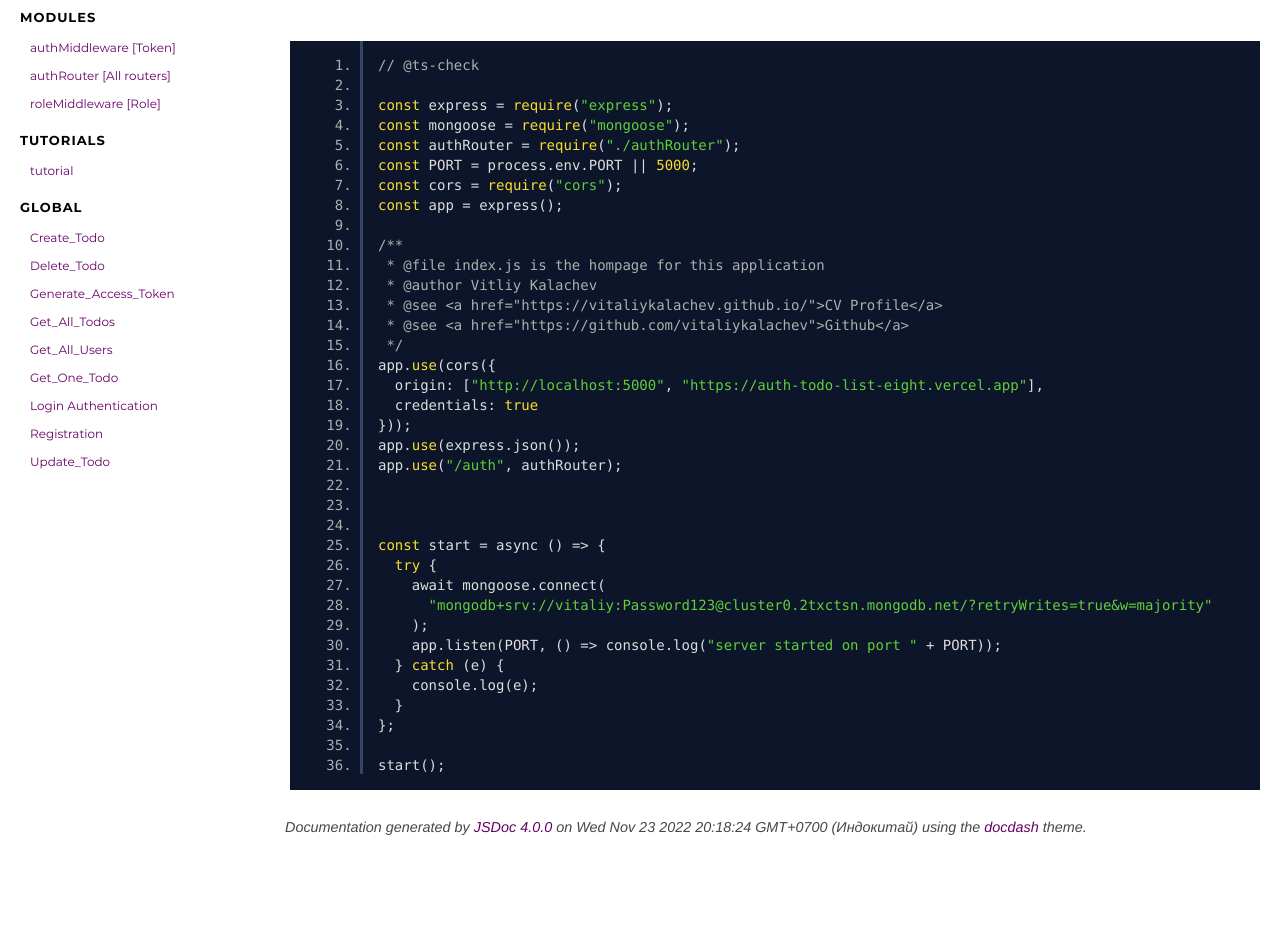
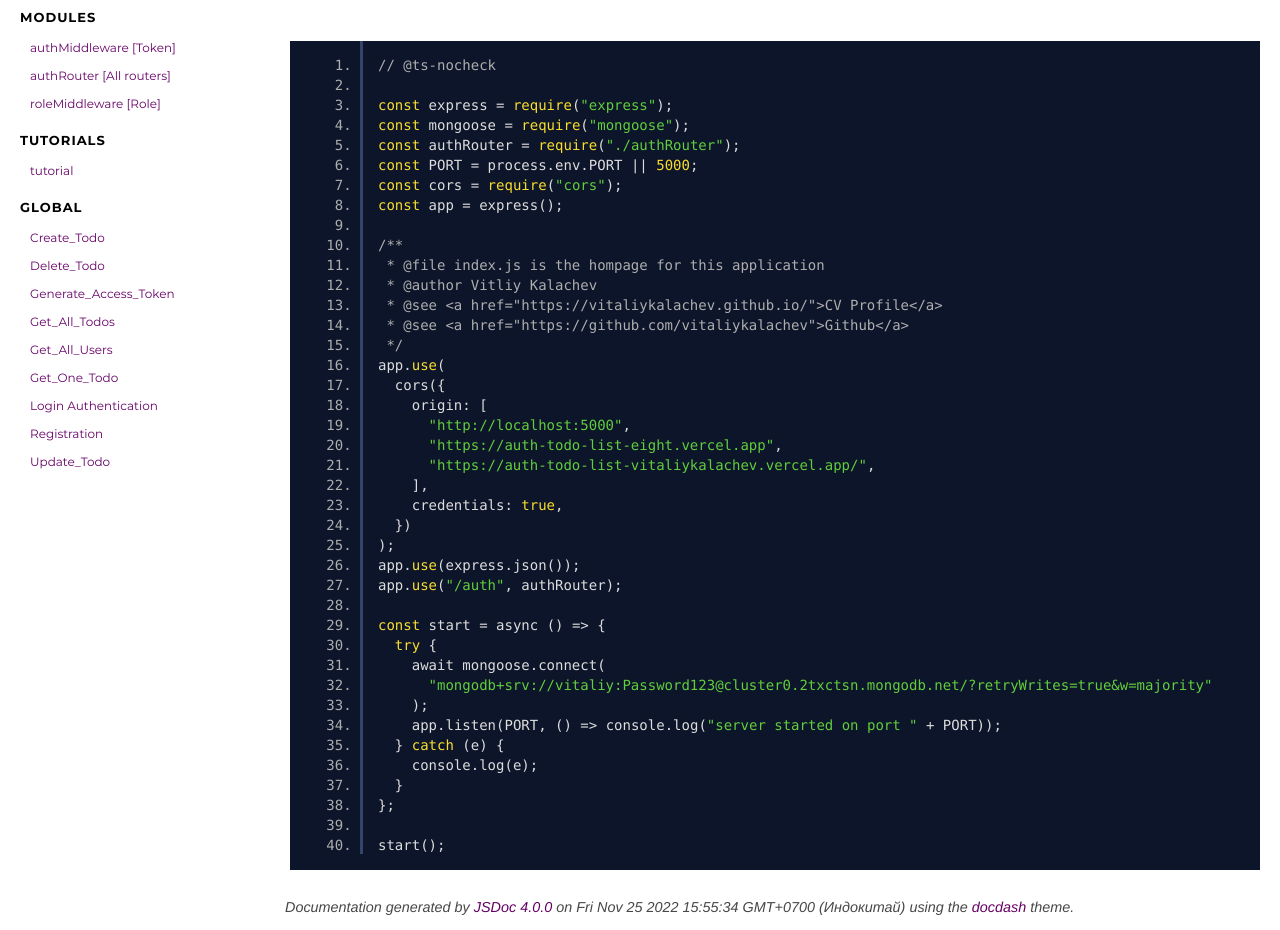
Before and after one commit to vitaliykalachev/Auth-TODO-Api-Node-Express-MongoDB-JSdoc, a website: page docs/index.js.html in a window 1280 px wide. Shown: the part 103-1033 px from the top of the page. Before the commit the page ends 953 px from the top, so only its background shows below. Drawn offline with Linux system fonts and the light colour scheme.

Commit message:
jsdoc add to deploy.yml

```diff
--- a/docs/index.js.html
+++ b/docs/index.js.html
@@ -45,7 +45,7 @@
 
     <section>
         <article>
-            <pre class="prettyprint source linenums"><code>// @ts-check
+            <pre class="prettyprint source linenums"><code>// @ts-nocheck
 
 const express = require("express");
 const mongoose = require("mongoose");
@@ -60,14 +60,18 @@
  * @see &lt;a href="https://vitaliykalachev.github.io/">CV Profile&lt;/a>
  * @see &lt;a href="https://github.com/vitaliykalachev">Github&lt;/a>
  */
-app.use(cors({
-  origin: ["http://localhost:5000", "https://auth-todo-list-eight.vercel.app"],
-  credentials: true
-}));
+app.use(
+  cors({
+    origin: [
+      "http://localhost:5000",
+      "https://auth-todo-list-eight.vercel.app",
+      "https://auth-todo-list-vitaliykalachev.vercel.app/",
+    ],
+    credentials: true,
+  })
+);
 app.use(express.json());
 app.use("/auth", authRouter);
-
-
 
 const start = async () => {
   try {
@@ -95,7 +99,7 @@
 <br class="clear">
 
 <footer>
-    Documentation generated by <a href="https://github.com/jsdoc3/jsdoc">JSDoc 4.0.0</a> on Wed Nov 23 2022 20:18:24 GMT+0700 (Индокитай) using the <a href="https://github.com/clenemt/docdash">docdash</a> theme.
+    Documentation generated by <a href="https://github.com/jsdoc3/jsdoc">JSDoc 4.0.0</a> on Fri Nov 25 2022 15:55:34 GMT+0700 (Индокитай) using the <a href="https://github.com/clenemt/docdash">docdash</a> theme.
 </footer>
 
 <script>prettyPrint();</script>
```
Also changed, not shown: docs/Controller.html (+1 -1 lines), docs/authController.js.html (+1 -1 lines), docs/authRouter.js.html (+1 -1 lines), docs/global.html (+1 -1 lines), docs/index.html (+1 -1 lines), docs/middlewaree_authMiddleware.js.html (+1 -1 lines), docs/middlewaree_roleMiddleware.js.html (+1 -1 lines), docs/module-authMiddleware%20%5BToken%5D.html (+1 -1 lines), docs/module-authRouter%20%5BAll%20routers%5D.html (+1 -1 lines), docs/module-roleMiddleware%20%5BRole%5D.html (+1 -1 lines), docs/tutorial-tutorial.html (+1 -1 lines).
